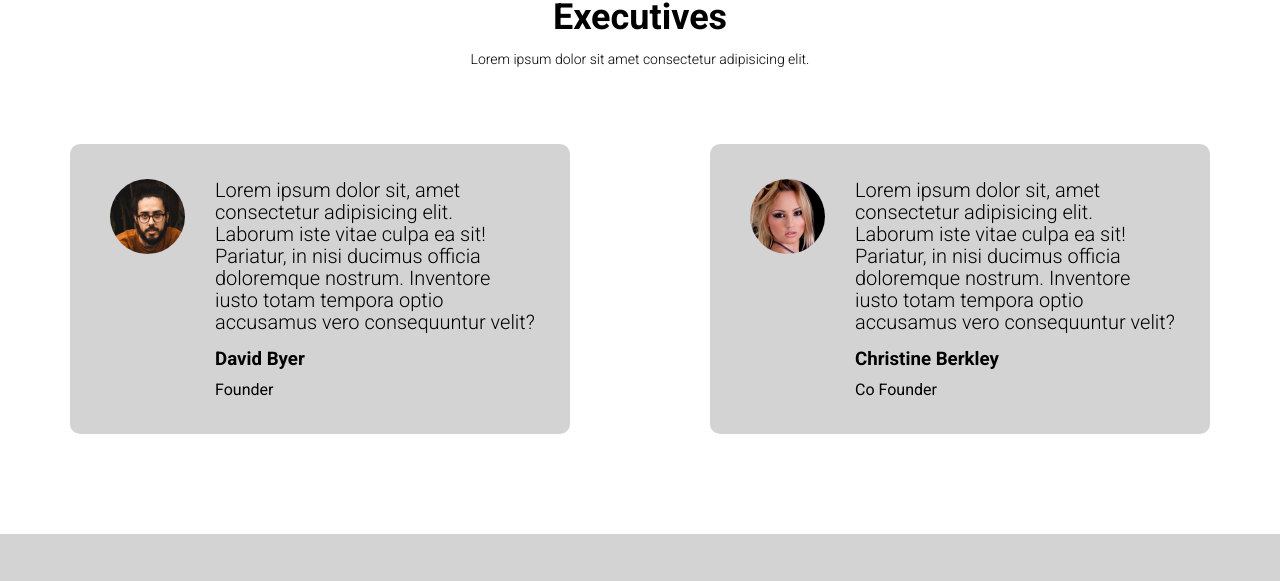
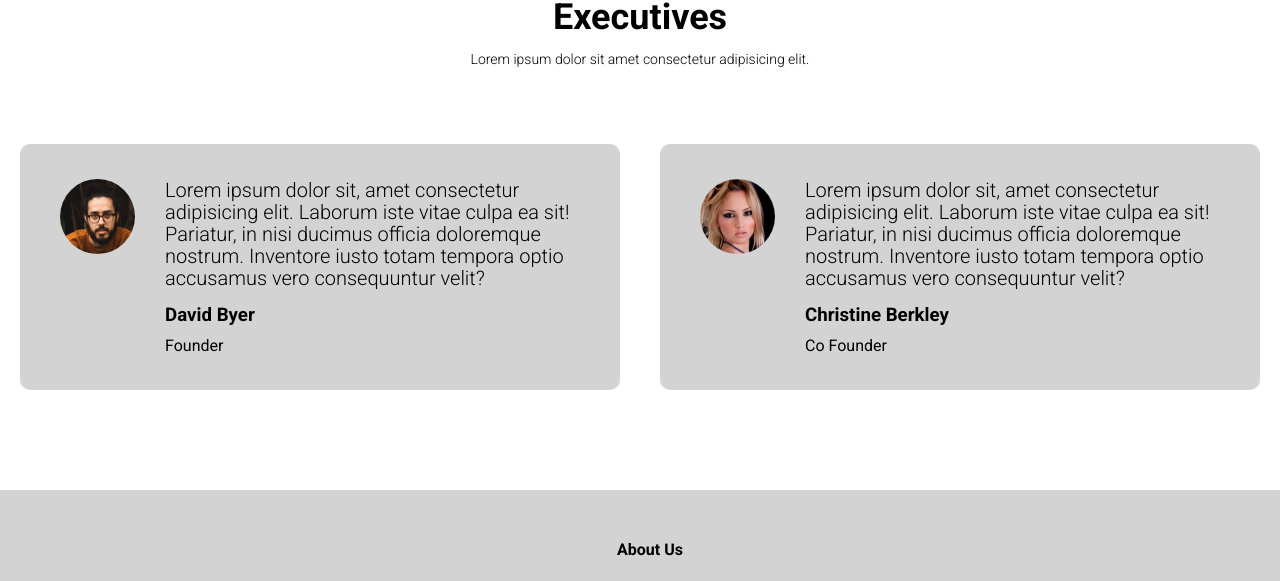
Before and after one commit to vcgallemit/VCG, a plain HTML site: page index.html in a window 1280 px wide. Shown: the part 1992-2573 px from the top of the page. Drawn offline with Linux system fonts and the light colour scheme.

Commit message:
repair executives

```diff
--- a/index.css
+++ b/index.css
@@ -240,8 +240,8 @@ h3 {
   flex-basis: 44%;
   border-radius: 10px;
   margin-bottom: 50px;
-  margin-left: 70px;
-  margin-right: 70px;
+  margin-left: 20px;
+  margin-right: 20px;
   text-align: left;
   background: rgb(211, 211, 211);
   padding: 35px;
@@ -258,6 +258,7 @@ h3 {
   padding: 0%;
   font-size: 20px;
   text-align: left;
+  justify-content: left;
 }
 .executive-col h3 {
   margin-top: 15px;
```
